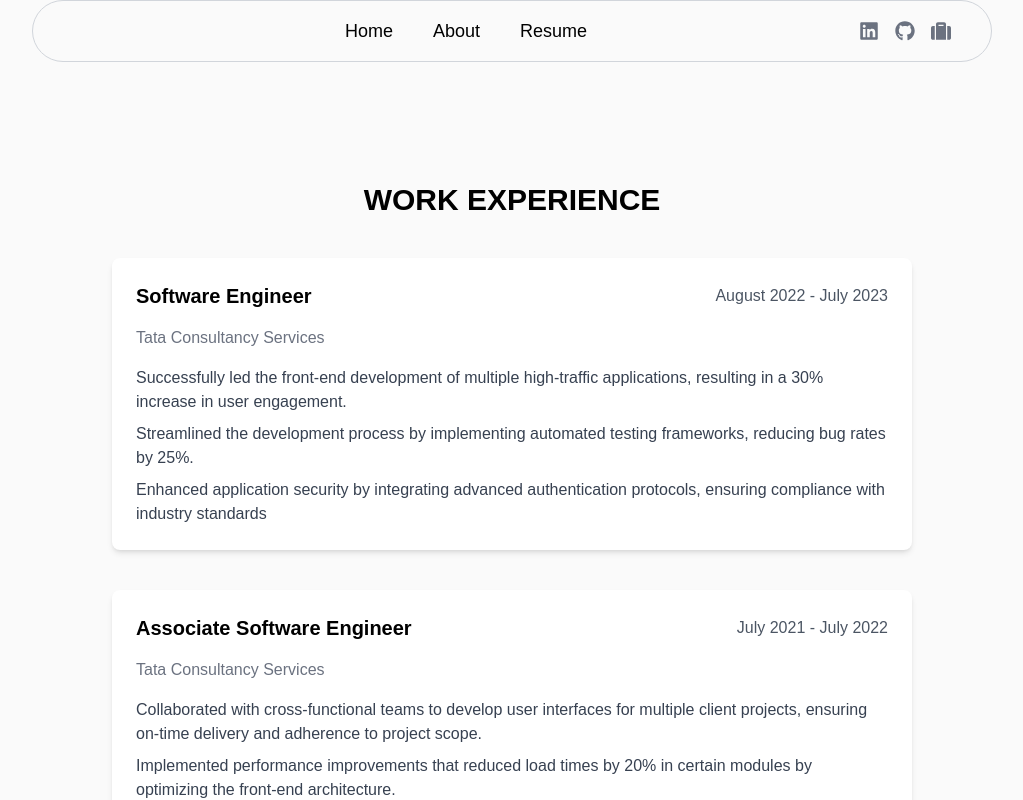
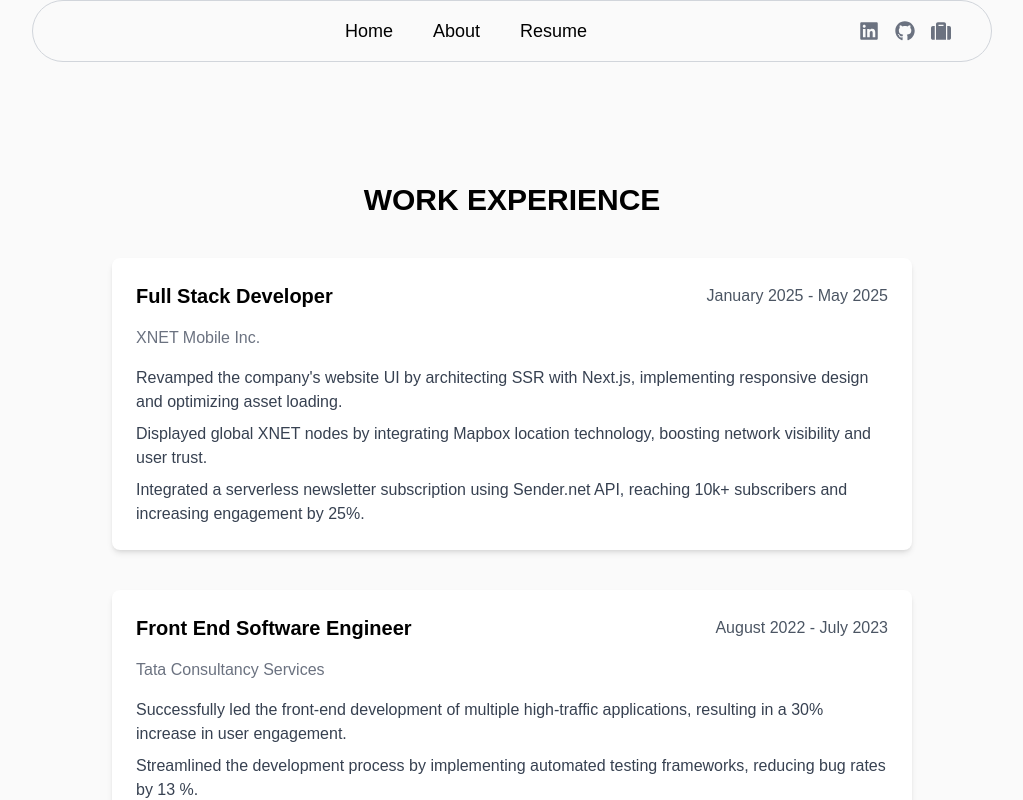
Before and after one commit to sinha-gaurav-7/portfolioWebsite, a Next.js app: page /resume in a window 1280 px wide. Shown: the top 800 px of the page, without its empty margins (128-1151 px from the left). Built offline with nearby package versions, Linux system fonts and the light colour scheme.

Commit message:
Changes in about, landing, and resume pages

```diff
--- a/src/pages/about/index.js
+++ b/src/pages/about/index.js
@@ -70,7 +70,7 @@
               I am Gaurav Rakesh Sinha, a full-stack developer based in Boston
               with a passion for modern web technologies. I specialize in React,
               Next.js, Node.js, and Flask, and I enjoy building scalable web
-              applications while managing cloud-based services. Lately, I've
+              applications while managing cloud-based services. Lately, I have
               been focusing on creating user-friendly interfaces and optimizing
               performance for seamless user experiences.
             </p>
--- a/src/pages/landing/index.js
+++ b/src/pages/landing/index.js
@@ -29,7 +29,7 @@
         title: "Present",
         description: "Users can create animation-based presentations",
         image: "/present-1.png",
-        link: "https://present-self.vercel.app/landing",
+        link: "https://present-app-ten.vercel.app/",
       },
       {
         title: "Financial Budget Tracking Application",
--- a/src/pages/resume/index.js
+++ b/src/pages/resume/index.js
@@ -6,13 +6,23 @@
 const Resume = () => {
   const experiences = [
     {
-      jobTitle: "Software Engineer",
+      jobTitle: "Full Stack Developer",
+      companyName: "XNET Mobile Inc.",
+      duration: "January 2025 - May 2025",
+      jobDescription: [
+        "Revamped the company's website UI by architecting SSR with Next.js, implementing responsive design and optimizing asset loading.",
+        "Displayed global XNET nodes by integrating Mapbox location technology, boosting network visibility and user trust.",
+        "Integrated a serverless newsletter subscription using Sender.net API, reaching 10k+ subscribers and increasing engagement by 25%.",
+      ],
+    },
+    {
+      jobTitle: "Front End Software Engineer",
       companyName: "Tata Consultancy Services",
       duration: "August 2022 - July 2023",
       jobDescription: [
         "Successfully led the front-end development of multiple high-traffic applications, resulting in a 30% increase in user engagement.",
-        "Streamlined the development process by implementing automated testing frameworks, reducing bug rates by 25%.",
-        "Enhanced application security by integrating advanced authentication protocols, ensuring compliance with industry standards",
+        "Streamlined the development process by implementing automated testing frameworks, reducing bug rates by 13 %.",
+        "Enhanced application security by integrating advanced authentication protocols, ensuring compliance with industry standards.",
       ],
     },
     {
```
Also changed, not shown: 1 other file (tests, documents, lock files or other folders).
